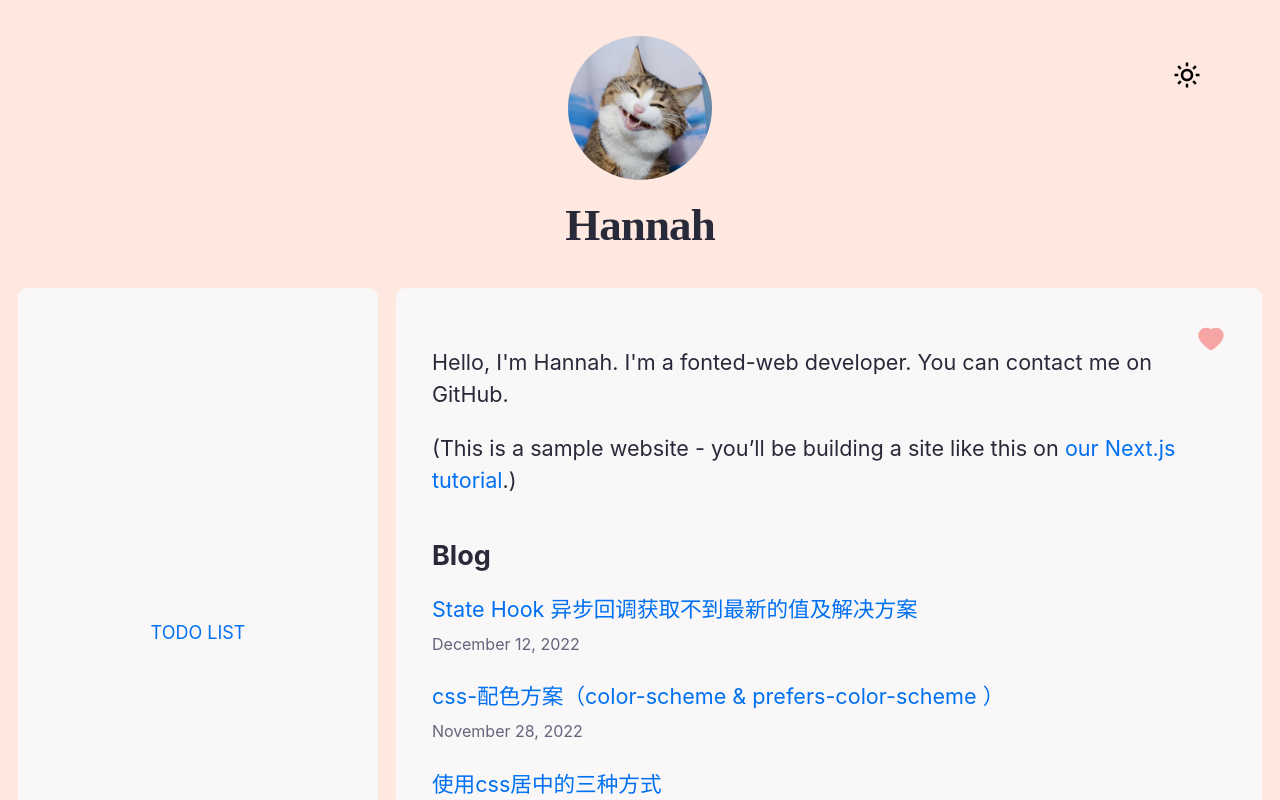
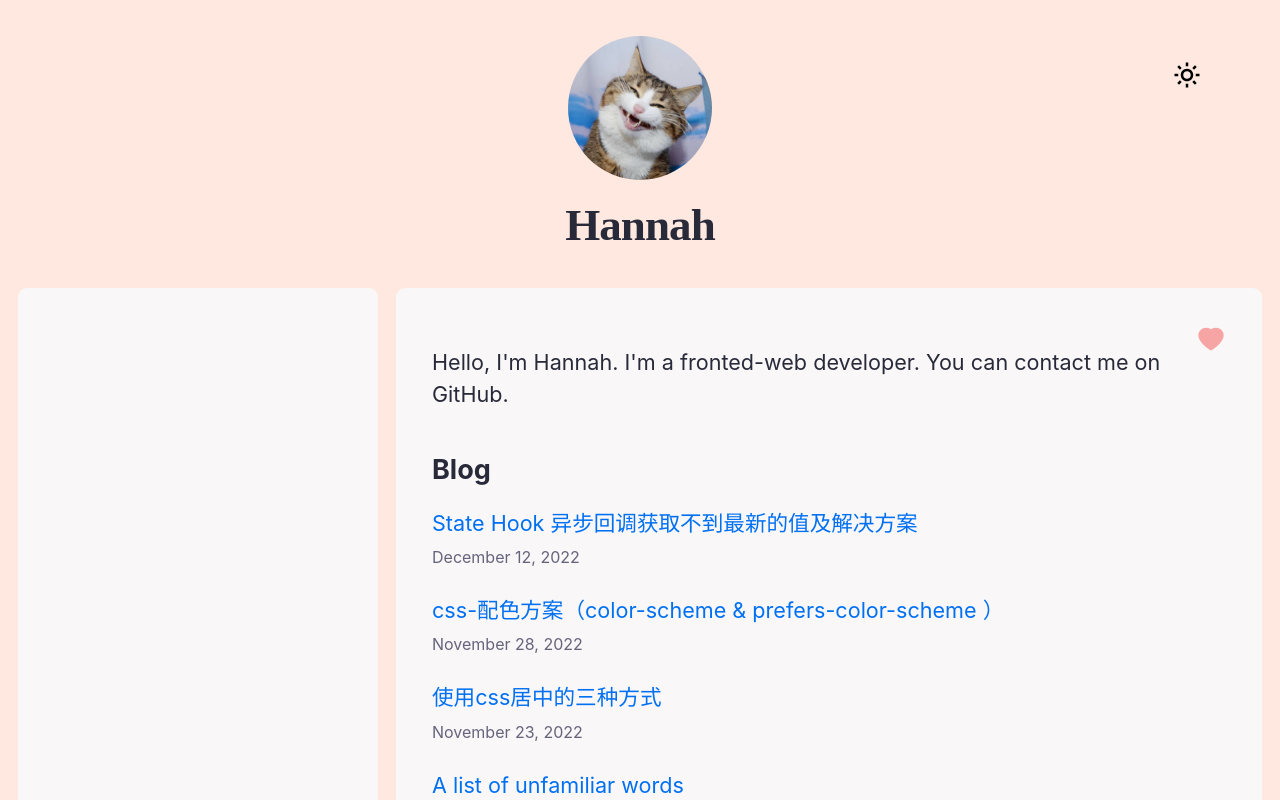
Before and after one commit to hguo1212/next-demo, a Next.js app: page / in a window 1280 px wide. Shown: the top 800 px of the page. Built offline with nearby package versions, Linux system fonts and the light colour scheme; a web font is replaced by a local one.

Commit message:
隐藏todo

```diff
--- a/components/layout.js
+++ b/components/layout.js
@@ -94,9 +94,9 @@ export default function Layout({ children, home, count }) {
           </>
         </main>
         <aside className={classNames(styles.sidebar, utilStyles.flexBox)}>
-          <Link href="/todo" className={styles.flexBox}>
+          {/* <Link href="/todo" className={styles.flexBox}>
             TODO LIST
-          </Link>
+          </Link> */}
         </aside>
         {!home && (
           <footer className={styles.footer}>
--- a/pages/index.js
+++ b/pages/index.js
@@ -13,12 +13,8 @@ export default function Home({ allPostsData }) {
       </Head>
       <section className={utilStyles.headingMd}>
         <p>
-          Hello, I'm Hannah. I'm a fonted-web developer. You can contact me on
+          Hello, I'm Hannah. I'm a fronted-web developer. You can contact me on
           GitHub.
-        </p>
-        <p>
-          (This is a sample website - you’ll be building a site like this on{" "}
-          <a href="https://nextjs.org/learn">our Next.js tutorial</a>.)
         </p>
       </section>
       <section className={`${utilStyles.headingMd} ${utilStyles.padding1px}`}>
```
